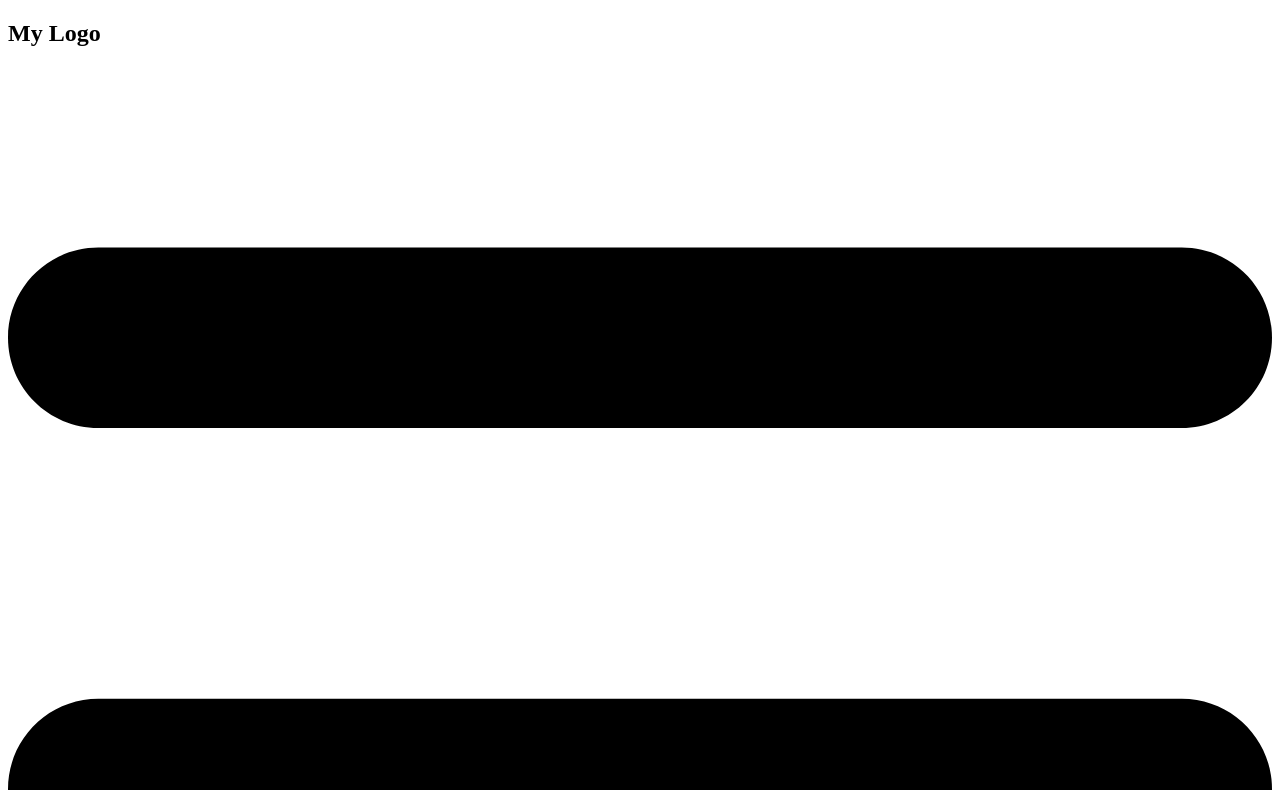
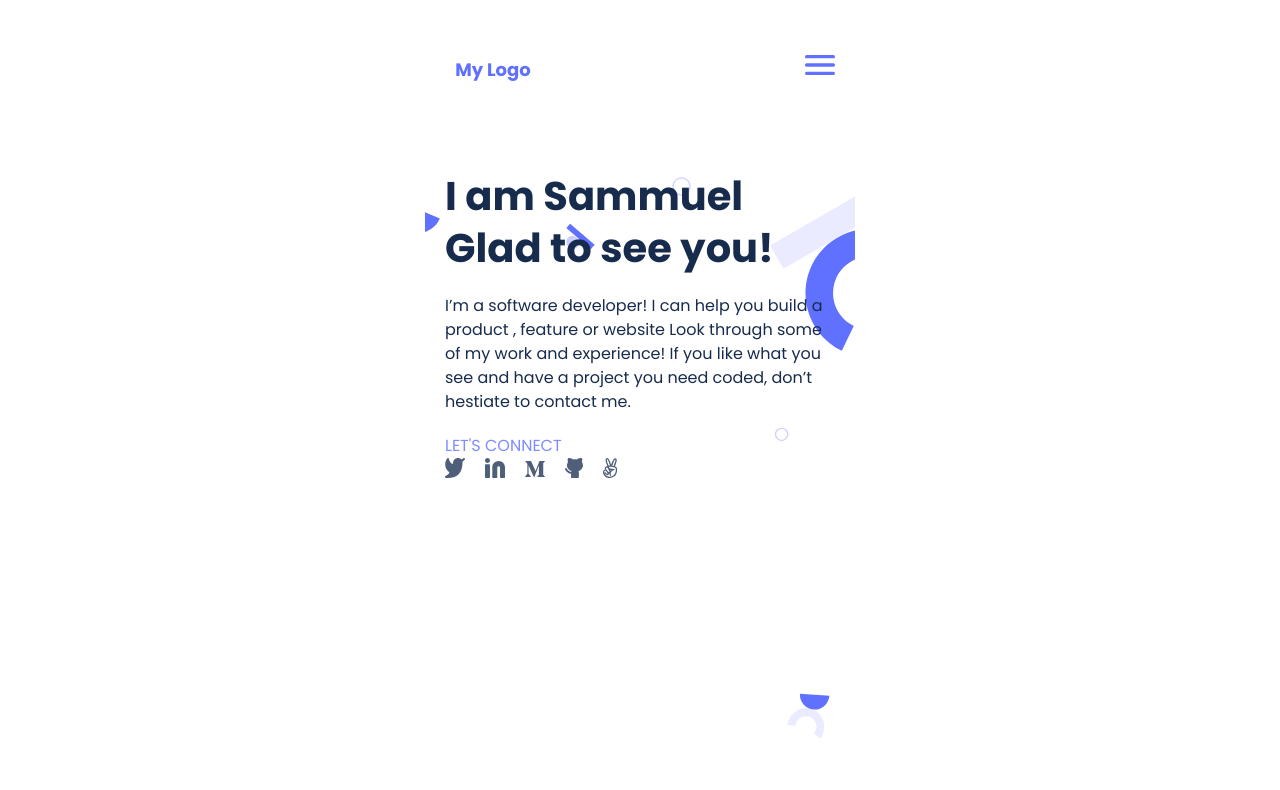
Before and after one commit to Samuellekpor/Portfolio, a website: page index.html in a window 1280 px wide. Shown: the top 790 px of the page. Drawn offline with Linux system fonts and the light colour scheme.

Commit message:
Update ccs, html and license files and add images

```diff
--- a/index.html
+++ b/index.html
@@ -1,25 +1,33 @@
 <!DOCTYPE html>
 <html lang="en">
+
 <head>
   <meta charset="UTF-8">
 	<meta http-equiv="X-UA-Compatible" content="IE=edge">
   <meta name="viewport" content="width=device-width, initial-scale=1.0">
+  <link rel="preconnect" href="https://fonts.googleapis.com">
+	<link rel="preconnect" href="https://fonts.gstatic.com" crossorigin>
+	<link href="https://fonts.googleapis.com/css2?family=Poppins:ital,wght@0,400;0,600;0,700;0,900;1,300;1,400;1,600;1,800&display=swap" rel="stylesheet">
 	<link rel="stylesheet" href="style.css">
   <title>Portflio</title>
 </head>
+
 <body>
 	<header class="header">
-		<h2 class="my-logo">My Logo</h2>
-		<img src="images/bars-solid.svg" alt="menu-bar">
+		<h2 id="my-logo">My Logo</h2>
+		<img src="images/Unionmenu.svg" alt="menu-bar">
 	</header>
+
+	<section class="container">
 		<section class="headline">
 			<h1 class="headline-title">
 				I am Sammuel Glad to see you!
 			</h1>
 			<p>I’m a software developer! I can help you build a product , feature or website Look through some of my work and experience! If you like what you see and have a project you need coded, don’t hestiate to contact me.</p>
 		</section>
+
 		<section class="social-media">
-		<h2 class="social-media-tiltle">Let's connect</h2>
+			<h3 class="social-media-title">Let's connect</h3>
 			<ul class="social-media-icons">
 				<li><img src="images/Vectortwitter.svg" alt="twitter-icon"></li>
 				<li><img src="images/Linkedin iconlinkedin.svg" alt="linkedin-icon"></li>
@@ -28,5 +36,7 @@
 				<li><img src="images/VectorV.svg" alt="v-icon"></li>
 			</ul>
 		</section>
+	</section>
+
 </body>
 </html>
--- a/style.css
+++ b/style.css
@@ -0,0 +1,87 @@
+* {
+  padding: 0;
+  margin: 0;
+}
+
+body {
+  max-width: max-content;
+  margin: auto;
+  font-family: 'Poppins', sans-serif;
+  margin: 0 auto;
+}
+
+.container {
+  background-image: url(images/header-shapes-mobile.svg);
+  background-repeat: no-repeat, repeat;
+  background-position: center;
+  background-size: cover;
+  width: 430px;
+  height: 718px;
+}
+
+.header {
+  display: flex;
+  justify-content: space-between;
+  color: #6070FF;
+  margin: 50px 20px 80px 20px;
+}
+
+#my-logo {
+  width: 76px;
+  height: 20px;
+  font-style: normal;
+  font-weight: 700;
+  font-size: 18px;
+  line-height: 20px;
+  text-align: center;
+  align-content: center;
+  padding: 10px;
+}
+
+.header img {
+  fill: "#6070FF";
+  width: 30px;
+  height: 30px;
+}
+
+.headline {
+  margin: 50px 0 20px 20px;
+  box-sizing: border-box;
+  color: #172B4D;
+}
+
+.headline-title {
+  font-weight: 700;
+  font-size: 40px;
+  line-height: 52px;
+  margin-right: 45px;
+  margin-bottom: 20px;
+}
+
+.headline p {
+  font-weight: 400;
+  font-size: 16px;
+  line-height: 24px;
+  margin-right: 30px;
+}
+
+.social-media {
+  display: flex;
+  flex-direction: column;
+  margin-left: 20px;
+}
+
+.social-media-title {
+  font-weight: 500;
+  font-size: 16px;
+  line-height: 24px;
+  color: #7F8CFF;
+  text-transform: uppercase;
+}
+
+.social-media-icons {
+  list-style:none;
+  display: flex;
+  gap: 20px;
+  align-items: center;
+}
```
Also changed, not shown: MIT.md (+4 -7 lines), README.md, images/Unionmenu.svg (added), images/bars-solid.svg (deleted), images/header-shapes mobile.png (deleted), images/header-shapes-mobile.svg (added). Lines whose indentation alone changed are shown as unchanged.
